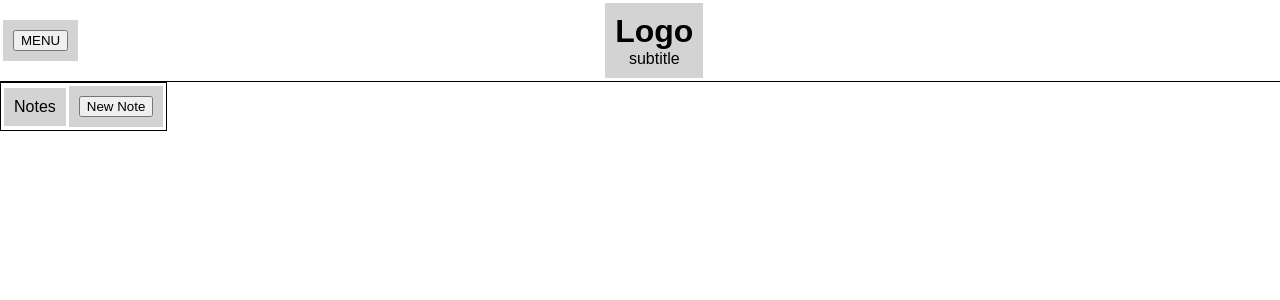
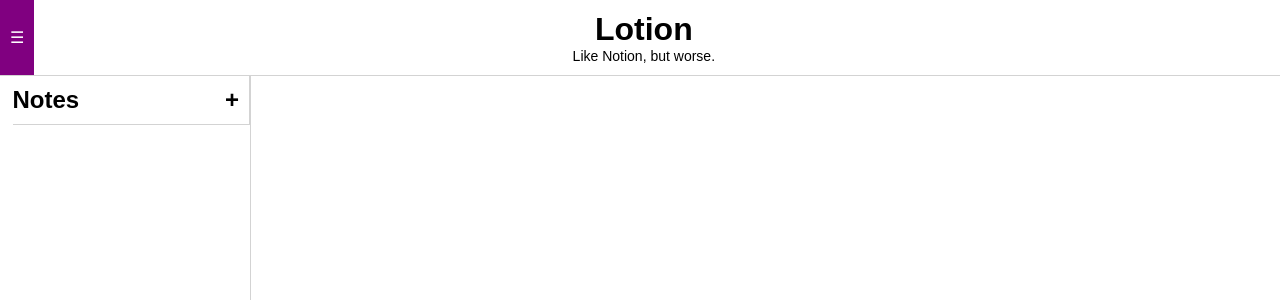
Before and after one commit to GoodGuyCuban/-assignment-06-lotion-GoodGuyCuban, a React (Create React App) app: page /notes in a window 1280 px wide. Shown: the top 300 px of the page. Built offline with nearby package versions, Linux system fonts and the light colour scheme.

Commit message:
Styling is mostly complete

```diff
--- a/src/App.js
+++ b/src/App.js
@@ -7,7 +7,6 @@
 
 
 //route the edit page using the note num as a parameter to the Editnote component
-
 function App() {
   return (
     <BrowserRouter>
--- a/src/components/editnote.jsx
+++ b/src/components/editnote.jsx
@@ -85,11 +85,14 @@
     return (
         <div class="notes">
             <ul class="notebar">
-                <li><input type="text" value={title} onChange={(e) => setTitle(e.target.value)} />
-                    <input type="datetime-local" value={datetime} onChange={(e) => handleDateChange(e.target.value)} />
+                <li>
+                    <ul>
+                        <li><input type="text" value={title} onChange={(e) => setTitle(e.target.value)} /></li>
+                        <li><input type="datetime-local" value={datetime} onChange={(e) => handleDateChange(e.target.value)} /></li>
+                    </ul>
                 </li>
-                <li><button type="button" onClick={() => navigate(`/notes/${SaveNote().notenum}`)}>Save</button></li>
-                <li><button type="button" onClick={() => deleteNote()}>Delete</button></li>
+                <li class="selectable"><button type="button" onClick={() => navigate(`/notes/${SaveNote().notenum}`)}>Save</button></li>
+                <li class="selectable"><button type="button" onClick={() => deleteNote()}>Delete</button></li>
             </ul>
             <div class="note">
                 <ReactQuill value={content} onChange={handleChange} />
--- a/src/components/layout.jsx
+++ b/src/components/layout.jsx
@@ -8,11 +8,12 @@
 const Navbar = styled.ul`
     padding: 0;
     margin: 0;
+    height: 75px;
     display: flex;
     flex-direction: row;
     justify-content: center;
     align-items: center;
-    border-bottom: black solid 1px;
+    border-bottom: lightgray solid 1px;
     `;
 
 function Layout() {
@@ -21,12 +22,12 @@
     return (
         <>
             <Navbar>
-                <li><button onClick={() => setSidebar(s => !s)} type="button-left"> MENU </button></li>
+                <li class="selectable"><button onClick={() => setSidebar(s => !s)} type="button-left"> &#9776; </button></li>
                 <li class="logo">
                     <h1 class="logo-center">
-                        Logo
+                        Lotion
                     </h1>
-                    <p>subtitle</p>
+                    <p>Like Notion, but worse.</p>
                 </li>
                 <li class="spacer">egg</li>
             </Navbar>
--- a/src/components/notes.jsx
+++ b/src/components/notes.jsx
@@ -4,10 +4,8 @@
 import { useEffect } from "react";
 import styled from "styled-components";
 
-
 //create a function to display the selected using the note id from local storage
 //
-
 const Notes = () => {
     const { id } = useParams();
     const [note, setNote] = useState({});
@@ -40,9 +38,14 @@
         <div class="notes">
 
             <ul class="notebar">
-                <li><h1>{note.title}</h1></li>
-                <li><button type="button"><Link to={`/notes/${note.notenum}/edit`}>Edit</Link></button></li>
-                <li><button type="button" onClick={() => deleteNote()}>Delete</button></li>
+                <li>
+                    <ul>
+                        <h1>{note.title}</h1>
+                        <p>{note.datetime}</p>
+                    </ul>
+                </li>
+                <li class="selectable"><Link to={`/notes/${note.notenum}/edit`}><button type="button">Edit</button></Link></li>
+                <li class="selectable"><button type="button" onClick={() => deleteNote()}>Delete</button></li>
             </ul>
 
 
--- a/src/components/sidebar.jsx
+++ b/src/components/sidebar.jsx
@@ -26,39 +26,35 @@
     return note;
 }
 
-//create styled components for the sidebar, make the font family arial, and the font size 14px
-const sidebarComponent = styled.ul`
-    display: flex;
-    flex-direction: column;
-    justify-content: space-between;
-`;
-
-
-
-
-
 const Sidebar = () => {
     //navigate to the new note after it is created
     const navigate = useNavigate();
     const noteList = JSON.parse(localStorage.getItem("noteList")) || [];
+    //add elipses to the end of the note content if it is longer than 60 characters
+    for (let i = 0; i < noteList.length; i++) {
+        if (noteList[i].content.length > 60) {
+            noteList[i].content = noteList[i].content.substring(0, 60) + "...";
+        }
+    }
 
 
     return (
-        <div>
+        <div class = "sidebar-container">
             <ul class="menu">
-                <li>Notes</li>
-                <li><button type="button" onClick={() => navigate(`/notes/${NewNote().notenum}/edit`)}>New Note</button></li>
+                <li><h2>Notes</h2></li>
+                <li><button type="button" onClick={() => navigate(`/notes/${NewNote().notenum}/edit`)}><h2>+</h2></button></li>
             </ul>
-            <sidebarComponent>
+            <ul class = "sidebar">
                 {noteList.map(note => (
                     <li key={note.id}>
-                        <NavLink to={`/notes/${note.notenum}`}>{note.title}
-                            <p dangerouslySetInnerHTML={{ __html: note.datetime }} />
+                        <NavLink className="navLink" to={`/notes/${note.notenum}`}>
+                            <h4>{note.title}</h4>
+                            <p class = "subtitle" dangerouslySetInnerHTML={{ __html: note.datetime }} />
                             <p dangerouslySetInnerHTML={{ __html: note.content.length > 100 ? note.content.substring(0, 100) + "..." : note.content }} />
                         </NavLink>
                     </li>
                 ))}
-            </sidebarComponent>
+            </ul>
         </div>
     )
 }
--- a/src/index.css
+++ b/src/index.css
@@ -1,4 +1,10 @@
-body,
+body{
+    margin: 0;
+    padding: 0;
+    height: 100vh;
+    font-family: Arial, Helvetica, sans-serif;
+}
+
 h1,
 h2,
 h3,
@@ -28,36 +34,37 @@
 ul.menu{
   padding: 0;
   margin: 0;
+  margin-left: 5%;
   display: flex;
   flex-direction: row;
   justify-content: space-between;
   align-items: center;
-  border : black solid 1px;
+  border-bottom: lightgray solid 1px;
+  border-right: lightgray solid 1px;
 }
 
 .notebar{
   display: flex;
   flex: 100%;
   flex-direction: row;
-  max-height: 50px;
+  max-height: 75px;
   justify-content: space-between;
   align-items: center;
   margin: 0;
-  border : rgb(255, 0, 0) solid 1px;
+  padding: 0;
+  border-bottom: lightgray solid 1px;
 }
 
 .notes{
   display: flex;
   flex : 100%;
   flex-direction: column;
-  border:  rgb(0, 255, 21) solid 1px;
 }
 
 li {
   display: flex;
-  margin: 3px;
-  padding: 10px;
-  background: lightgray;
+  margin: 0;
+  padding: 0;
 }
 
 .logo{
@@ -69,9 +76,64 @@
 div.main{
   display: flex;
   flex-direction: row;
-
+  height: 100vh;
 }
 
 .active {
-  background: rgb(0, 255, 21);
+  background: darkslateblue;
+  color: white;
 }
+
+.navLink {
+  padding: 10px;
+  width: 100%;
+  height: 55px;
+}
+
+button {
+  display: block;
+  width: 100%;
+  padding: 10px;
+  height: 100%;
+  background: none;
+  border: none;
+  color: black;
+  font-size: medium;
+  cursor: pointer;
+}
+
+button:hover {
+  background-color: purple;
+  color: white;
+}
+
+.selectable {
+  display: block;
+  height: 100%;
+  background: none;
+  color: black;
+  font-size: medium;
+  cursor: pointer;
+}
+
+.sidebar{
+  width: 250px;
+  margin: 0;
+  padding: 0;
+}
+
+.sidebar-container{
+  display: flex;
+  flex-direction: column;
+  border-right: lightgray solid 1px;
+  height: 100vh;
+}
+
+.subtitle{
+  font-size: 12px;
+  color: gray;
+}
+
+p{
+  font-size: 14px;
+}
```
